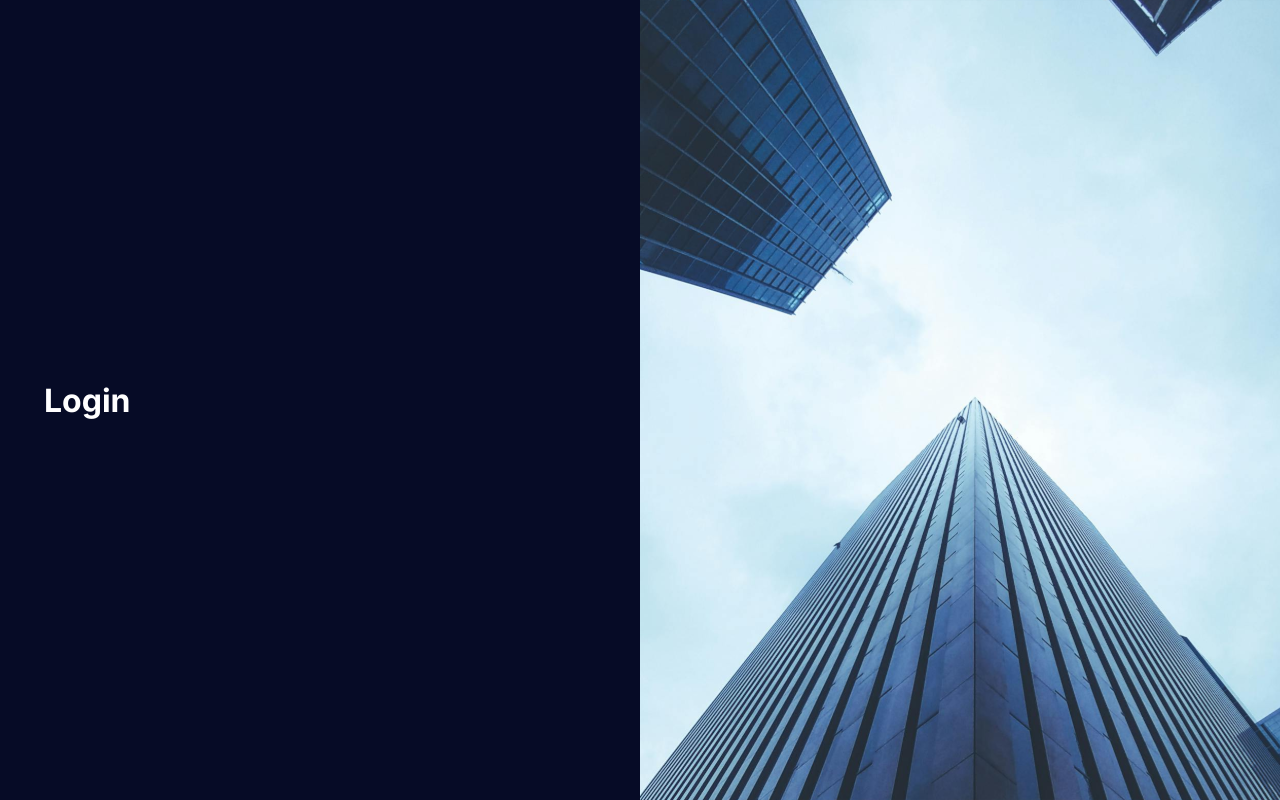
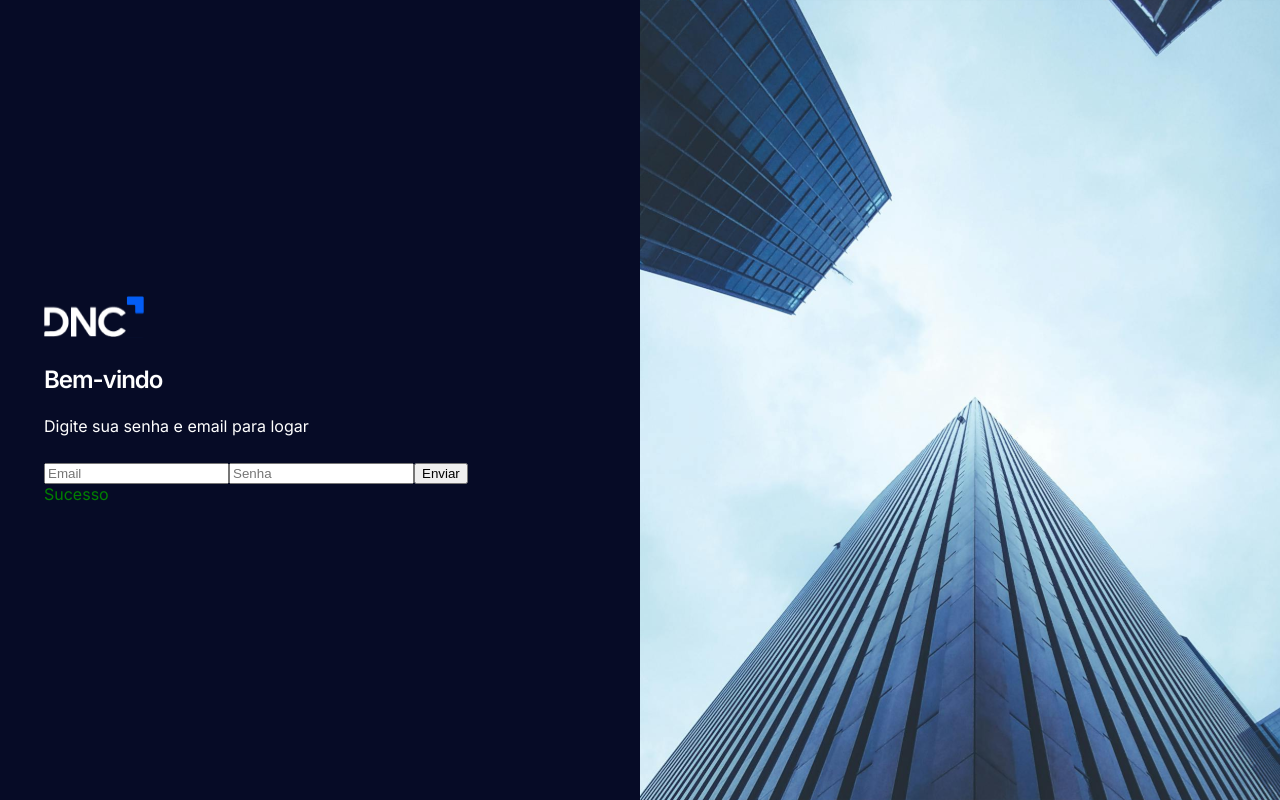
Before and after one commit to gabrieltec-front-end/projetoType, a React (Vite) app: page / in a window 1280 px wide. Built offline with nearby package versions, Linux system fonts and the light colour scheme.

Commit message:
Resolvido o problea de build

```diff
--- /dev/null
+++ b/src/components/Logo.tsx
@@ -0,0 +1,9 @@
+import styled, { Theme } from 'styled-components'
+import Rem from '../utils/pxToRem'
+
+export const StyledLogo = styled.div<{ theme?: Theme }>`
+  background-image: ${(props) => props.theme.background};
+
+  width: ${Rem(100)};
+  height: ${Rem(42)};
+`
--- /dev/null
+++ b/src/components/TypegraphiesComp.tsx
@@ -0,0 +1,38 @@
+import { TypeGraphiesComp } from '@/types'
+import styled from 'styled-components'
+import Rem from '@/utils/pxToRem'
+
+export const StyledH1 = styled.h1<TypeGraphiesComp>`
+  color: ${(props) => props.color || 'inherit'};
+  font-size: ${(props) => Rem(props.size || 24)};
+  font-weight: ${(props) => props.weight || 600};
+  line-height: ${(props) => Rem(props.lineHeight || 36)};
+  letter-spacing: ${Rem(-1)};
+`
+
+export const StyledH2 = styled.h2<TypeGraphiesComp>`
+  color: ${(props) => props.color || 'inherit'};
+  font-size: ${(props) => Rem(props.size || 16)};
+  font-weight: ${(props) => props.weight || 600};
+  line-height: ${(props) => Rem(props.lineHeight || 24)};
+  letter-spacing: ${Rem(-1)};
+`
+
+export const StyledH3 = styled.h3<TypeGraphiesComp>`
+  color: ${(props) => props.color || 'inherit'};
+  font-size: ${(props) => Rem(props.size || 16)};
+  font-weight: ${(props) => props.weight || 400};
+  line-height: ${(props) => Rem(props.lineHeight || 24)};
+`
+
+export const StyledUl = styled.ul<TypeGraphiesComp>`
+  color: ${(props) => props.color || 'inherit'};
+  font-size: ${(props) => Rem(props.size || 16)};
+  font-weight: ${(props) => props.weight || 400};
+  line-height: ${(props) => Rem(props.lineHeight || 24)};
+  list-style-position: 'inside';
+  li {
+    list-style-postion: 'outside';
+    margin-left: ${Rem(15)};
+  }
+`
--- a/src/components/index.ts
+++ b/src/components/index.ts
@@ -1,3 +1,4 @@
 export * from './BannerImage'
-
+export * from './Logo'
+export * from './TypegraphiesComp'
 export { default as FormularioComponentes } from './FormularioComp'
--- a/src/page/Login.tsx
+++ b/src/page/Login.tsx
@@ -2,7 +2,11 @@ import Grid from '@mui/material/Grid'
 
 import { Box, Container } from '@mui/material'
 
-import { BannerImage } from '../components'
+import { BannerImage, StyledLogo } from '../components'
+import Rem from '../utils/pxToRem'
+
+import { StyledH1, StyledH3 } from '../components'
+import FormularioComponente from '../components/FormularioComp'
 
 function Login() {
   return (
@@ -13,7 +17,21 @@ function Login() {
           sx={{ display: 'flex', alignItems: 'center', height: '100vh' }}
         >
           <Container maxWidth="sm">
-            <h1>Login</h1>
+            <Box sx={{ marginBottom: Rem(24) }}>
+              <StyledLogo />
+            </Box>
+            <Box sx={{ marginBottom: Rem(24) }}>
+              <StyledH1>Bem-vindo</StyledH1>
+              <StyledH3> Digite sua senha e email para logar</StyledH3>
+            </Box>
+            <FormularioComponente
+              input={[
+                { type: 'email', className: 'primary', placeholder: 'Email' },
+                { type: 'password', placeholder: 'Senha' },
+              ]}
+              button={[{ type: 'submit', children: 'Enviar' }]}
+              mensagem={{ msg: 'Sucesso', type: 'success' }}
+            />
           </Container>
         </Grid>
         <Grid size={{ sm: 6 }} sx={{ display: { xs: 'none', sm: 'block' } }}>
--- a/src/page/Registration.tsx
+++ b/src/page/Registration.tsx
@@ -1,6 +1,8 @@
 import { Box, Grid, Container } from '@mui/material'
 
-import { BannerImage } from '../components'
+import { BannerImage, StyledLogo } from '../components'
+import Rem from '../utils/pxToRem'
+import { StyledH1, StyledH3, StyledUl } from '../components'
 
 import { FormularioComponentes } from '../components'
 
@@ -18,19 +20,32 @@ function Resgistration() {
             }}
           >
             <Container maxWidth="sm">
+              <Box sx={{ marginBottom: Rem(24) }}>
+                <StyledLogo />
+              </Box>
+              <Box sx={{ marginBottom: Rem(24) }}>
+                <StyledH1>Faça seu cadastro agora</StyledH1>
+                <StyledH3>Sua senha deve ter:</StyledH3>
+                <StyledUl>
+                  <li>Entre 8 e 16 caracteres;</li>
+                  <li>Pelo menos uma letra maiúscula;</li>
+                  <li>Pelo menos um caractere especial.</li>
+                  <li>Pelo menos um número</li>
+                </StyledUl>
+              </Box>
               <FormularioComponentes
                 input={[
                   { type: 'email', placeholder: 'E-mail' },
                   { type: 'password', placeholder: 'Senha' },
                 ]}
                 button={[
-                  { type: 'submit', children: 'Enviar', className: 'primary' },
+                  { className: 'primary', type: 'submit', children: 'Enviar' },
                 ]}
                 mensagem={{ type: 'success', msg: 'SUCESSO!!!!' }}
               />
             </Container>
           </Grid>
-          <Grid size={{ sm: 6 }} sx={{ display: { sx: 'none', sm: 'block' } }}>
+          <Grid size={{ sm: 6 }} sx={{ display: { xs: 'none', sm: 'block' } }}>
             <Container maxWidth="sm">
               <BannerImage />
             </Container>
--- a/src/styles/theme.ts
+++ b/src/styles/theme.ts
@@ -7,6 +7,7 @@ export const lighThemes: Theme = {
   appLogo: 'dnc-logo-white.svg',
   appSkeletomFrom: '#060B26',
   appSkeletomTo: '#21497D',
+  background: 'url(dnc-logo-black.svg)',
   buttons: {
     alert: '#E80000',
     alertColor: '#FFF',
@@ -47,6 +48,7 @@ export const darkTheme: Theme = {
   appLogo: 'dnc-logo-white.svg',
   appSkeletomFrom: '#060B26',
   appSkeletomTo: '#21497D',
+  background: 'url(dnc-logo-white.svg)',
   buttons: {
     alert: '#E80000',
     alertColor: '#FFF',
--- /dev/null
+++ b/src/types/Typegraphies.d.ts
@@ -0,0 +1,6 @@
+export interface TypeGraphiesComp {
+  color?: string
+  size?: number
+  lineHeight?: number
+  weight?: number
+}
--- a/src/types/index.ts
+++ b/src/types/index.ts
@@ -1,3 +1,3 @@
 export * from './theme'
-
+export * from './Typegraphies'
 export * from './formulario'
--- a/src/types/theme.d.ts
+++ b/src/types/theme.d.ts
@@ -8,6 +8,7 @@ declare module 'styled-components' {
     appLogo: string
     appSkeletomFrom: string
     appSkeletomTo: string
+    background: string
     buttons: {
       alert: string
       alertColor: string
--- /dev/null
+++ b/src/utils/index.ts
@@ -0,0 +1 @@
+export * from './pxToRem'
--- /dev/null
+++ b/src/utils/pxToRem.tsx
@@ -0,0 +1,5 @@
+function Rem(px: number): string {
+  return `${px / 16}rem`
+}
+
+export default Rem
--- a/tsconfig.json
+++ b/tsconfig.json
@@ -1,13 +1,15 @@
 {
   "compilerOptions": {
     "target": "ES2020",
+    "ignoreDeprecations": "6.0",
     "useDefineForClassFields": true,
     "lib": ["ES2020", "DOM", "DOM.Iterable"],
     "module": "ESNext",
     "skipLibCheck": true,
+
     "baseUrl": ".",
     "paths": {
-      "@/*": ["./*"]
+      "@/*": ["src/*"]
     },
 
     /* Bundler mode */
@@ -24,6 +26,7 @@
     "noUnusedParameters": true,
     "noFallthroughCasesInSwitch": true
   },
+
   "include": ["src"],
   "references": [{ "path": "./tsconfig.node.json" }]
 }
```
